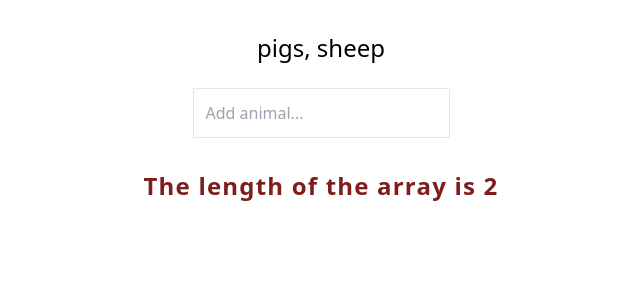
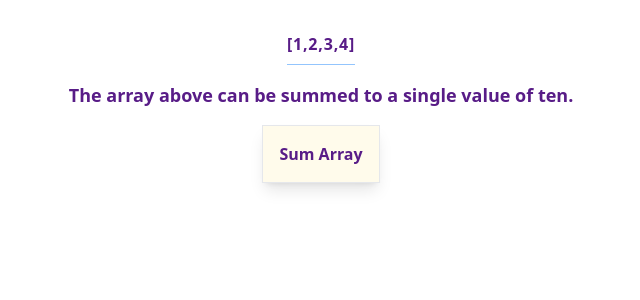
Before and after one commit to xiraynedev/fundamentals, a React app: page / in a window 1280 px wide. Shown: the top 300 px of the page, without its empty margins (319-959 px from the left). Built offline with nearby package versions, Linux system fonts and the light colour scheme.

Commit message:
add Reduce component

```diff
--- /dev/null
+++ b/src/components/Array/Reduce/Reduce.tsx
@@ -0,0 +1,28 @@
+import {FC, useState} from 'react';
+
+export const Reduce: FC = () => {
+  const array = [1, 2, 3, 4];
+  const [reducedValue, setReducedValue] = useState<number>();
+
+
+  const handleClick = () => {
+    setReducedValue(array.reduce((acc, value) => {
+      return acc + value;
+    }, 0));
+  };
+
+  return (
+    <>
+      <div className="flex flex-col items-center text-purple-900 mt-8">
+        <p className="font-bold tracking-wider mb-4 border-b border-b-blue-300 pb-2">[1,2,3,4]</p>
+        <p className="font-bold text-lg mb-4">The array above can be summed to a single value of ten.</p>
+        <button onClick={handleClick}
+                className="border shadow-lg mb-4 p-4 bg-amber-50 font-bold">Sum Array
+        </button>
+        {
+          reducedValue && <p className='font-bold text-2xl'>{reducedValue}</p>
+        }
+      </div>
+    </>
+  );
+};
--- a/src/components/Container/Container.tsx
+++ b/src/components/Container/Container.tsx
@@ -1,8 +1,8 @@
 import {FC} from 'react';
-import {Push} from '../Array/Push/Push';
+import {Reduce} from '../Array/Reduce/Reduce';
 
 export const Container: FC = () => {
   return (
-    <Push />
+    <Reduce />
   );
 };
```
